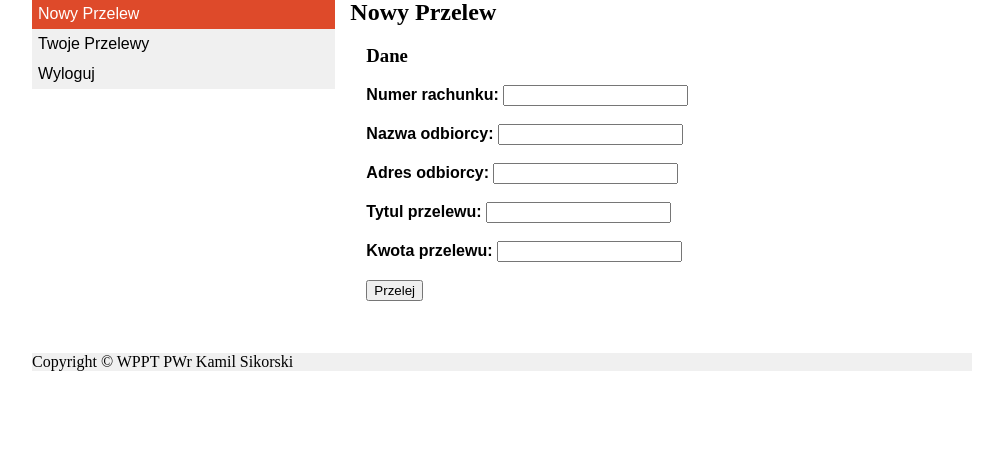
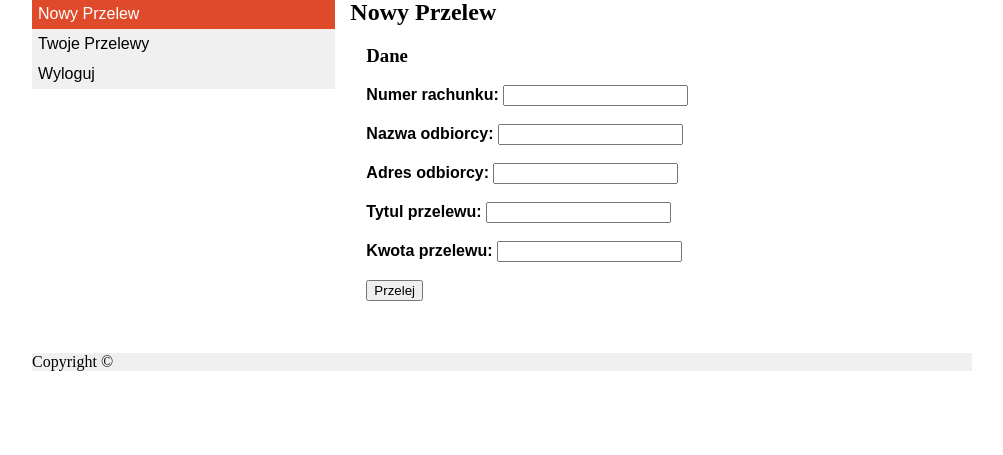
Before and after one commit to pepsi998/Hello-GitHub, a PHP site: page / in a window 1280 px wide. Shown: the part 135-590 px from the top of the page, without its empty margins (138-1141 px from the left). Run offline with PHP 8.4, Linux system fonts and the light colour scheme; the visitor is signed in with stand-in values (Sample User, id 1).

Commit message:
Update index.php

```diff
--- a/Krypto4/htdocs/index.php
+++ b/Krypto4/htdocs/index.php
@@ -56,7 +56,7 @@ $FOOTER = <<<EOT
 	<div class = "row">
 		<div class ="col-6-6">
 			<footer>
-				<p> Copyright &copy; WPPT PWr Kamil Sikorski </p>
+				<p> Copyright &copy; </p>
 			</footer>
 		</div>
 	</div>
```
